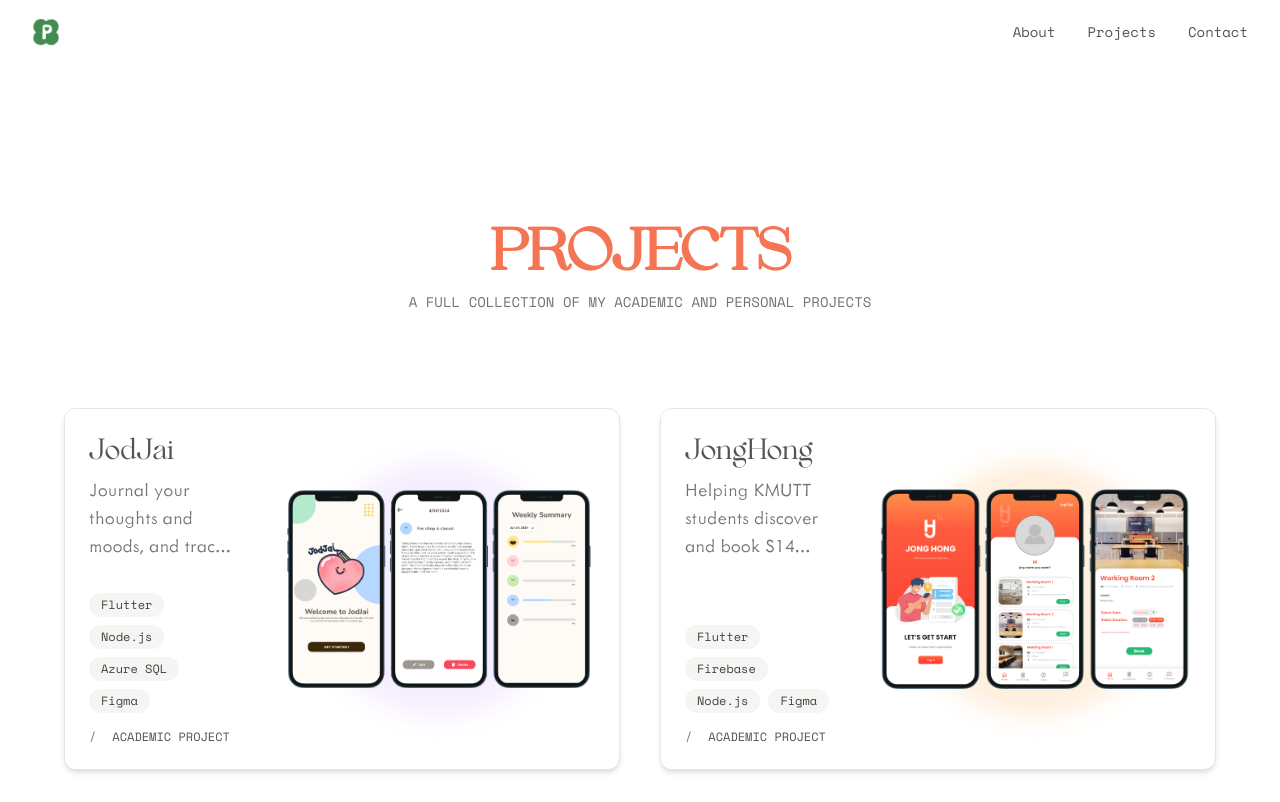
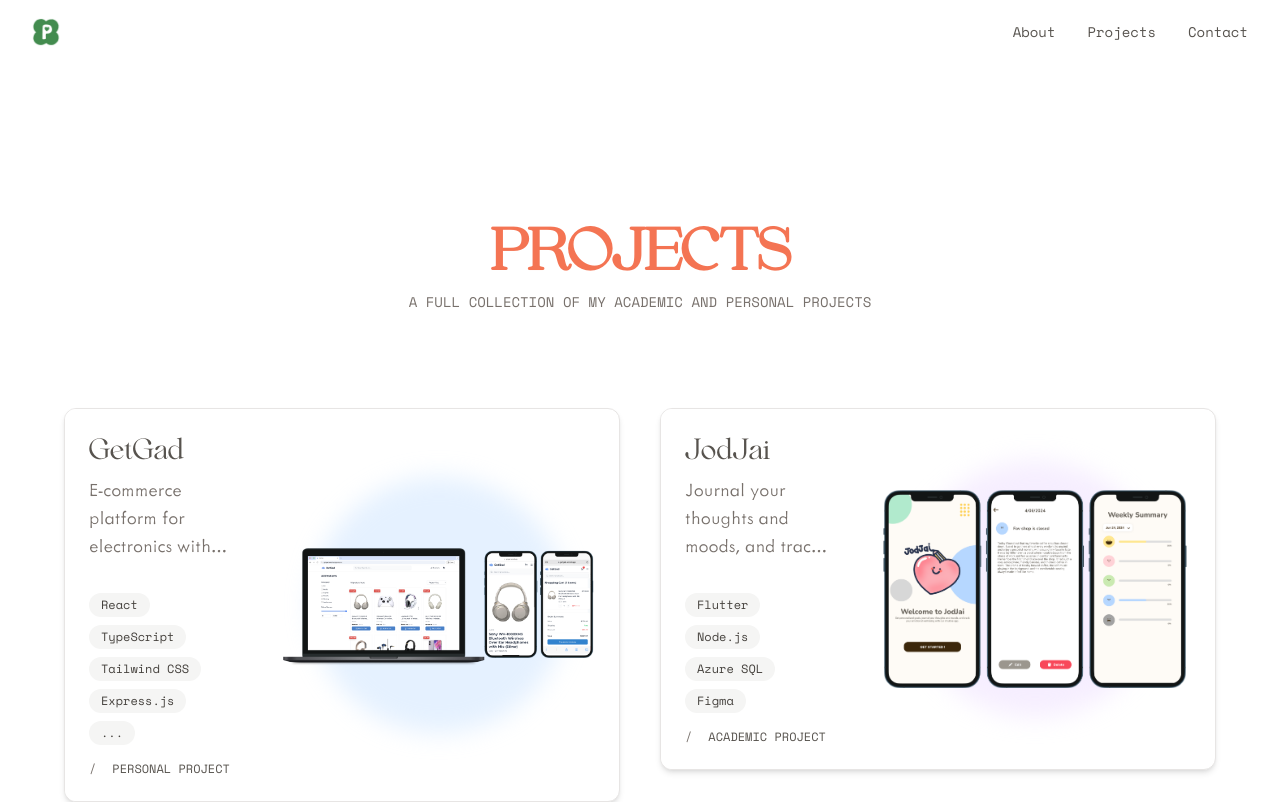
Before and after one commit to ernpvk/pvkmalie, a React (Vite) app: page /projects in a window 1280 px wide. Shown: the top 802 px of the page. Built offline with nearby package versions, Linux system fonts and the light colour scheme.

Commit message:
docs: add getgad project

```diff
--- a/src/shared/projects.ts
+++ b/src/shared/projects.ts
@@ -23,6 +23,38 @@ export interface ProjectInfo {
   responsibilities?: string[];
 }
 export const PROJECTS: ProjectInfo[] = [
+  {
+    id: "getgad",
+    name: "GetGad",
+
+    shortDescription:
+      "E-commerce platform for electronics with real-time search, filtering and cart management",
+
+    fullDescription:
+      "A responsive e-commerce platform that streamlines the shopping experience for electronic gadgets. Features include real-time product search, category filtering, cart management, and seamless API integration via Express proxy server. Built with focus on user experience and mobile responsiveness.",
+
+    thumbnail: "/assets/images/projects/getgad/thumbnail.png",
+    thumbnailDetail: "/assets/images/projects/getgad/thumbnail.png",
+    colorAura: "blue",
+
+    technologies: ["React", "TypeScript", "Tailwind CSS", "Express.js", "Git"],
+
+    links: {
+      github: "https://github.com/yourusername/getgad",
+      live: "https://getgad.vercel.app",
+    },
+
+    type: "Personal",
+    role: "Frontend Developer",
+
+    responsibilities: [
+      "Built responsive UI with React and Tailwind CSS",
+      "Implemented Express proxy server for API integration",
+      "Created state management using React Context",
+      "Designed mobile-first interface with loading states",
+      "Deployed frontend and server on Vercel with CI/CD"
+    ]
+   },
   {
     id: "jodjai",
     name: "JodJai",
```
Also changed, not shown: public/assets/images/projects/getgad/thumbnail.png (added).
